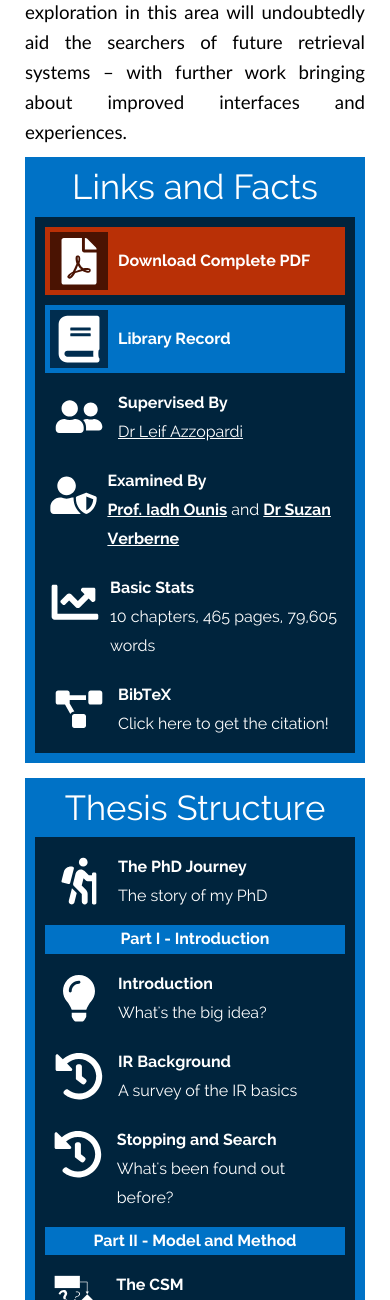
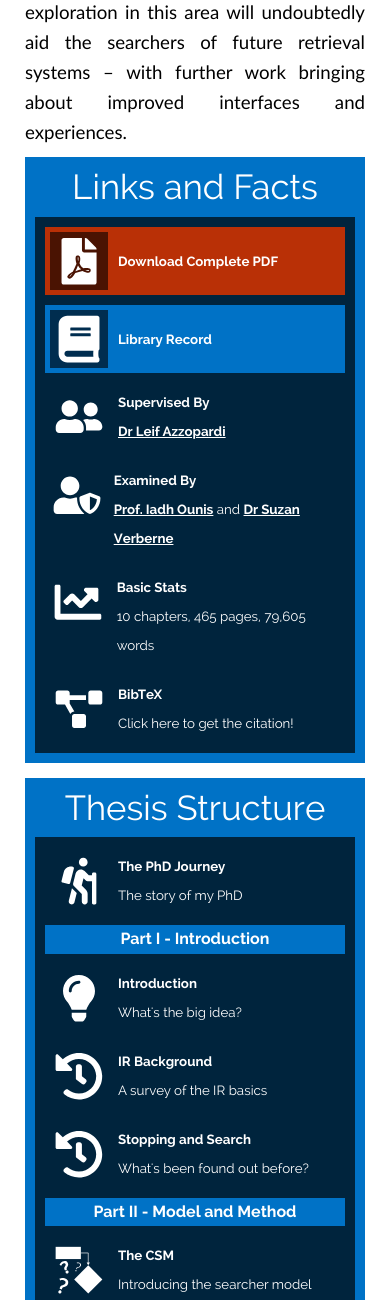
Before and after one commit to maxwelld90/dmax_website, a Django app: page /thesis/ in a window 390 px wide. Shown: the part 4260-5560 px from the top of the page. Run offline with Django 3.2, Linux system fonts and the light colour scheme; style sheets or scripts are compiled from the project's sources; some libraries are stand-ins or nearby versions.

Commit message:
Added font size drop for rightboxes

```diff
--- a/website_project/static/css/rightbox.less
+++ b/website_project/static/css/rightbox.less
@@ -144,3 +144,17 @@
         background-color: @right-container-background-colour-small;
     }
 }
+
+@media screen and (max-width: 1200px) {
+    .right ul li span.text {
+        font-size: 10pt;
+    }
+
+    .right ul li span.text-multi span {
+        font-size: 10pt;
+    }
+
+    .right ul li span.text-multi span ul li {
+        font-size: 10pt;
+    }
+}
--- a/website_project/templates/dmax_org_uk/thesis.html
+++ b/website_project/templates/dmax_org_uk/thesis.html
@@ -61,7 +61,7 @@
                             <ul>
                                 <li class="red with-image"><a href="http://bit.ly/modelling-search-and-stopping" class="whole" target="_blank"><span class="image sprite-icon-pdf"></span><span class="text"><strong>Download Complete PDF</strong></span></a></li>
                                 <li class="with-image"><a href="http://theses.gla.ac.uk/41132/" class="whole" target="_blank"><span class="image sprite-icon-book"></span><span class="text"><strong>Library Record</strong></span></a></li>
-                                <li class="noback with-image"><span class="image sprite-icon-people"></span><span class="text-multi"><span><strong>Supervised By</strong></span><span><a href="https://www.strath.ac.uk/staff/azzopardileifdr/" target="_blank">Dr Leif Azzopardi</a></span></span></li>
+                                <li class="noback with-image"><span class="image sprite-icon-people"></span><span class="text-multi"><span><strong>Supervised By</strong></span><span><a href="https://www.strath.ac.uk/staff/azzopardileifdr/" target="_blank"><strong>Dr Leif Azzopardi</strong></a></span></span></li>
                                 <li class="noback with-image"><span class="image sprite-icon-people_shield"></span><span class="text-multi"><span><strong>Examined By</strong></span><span><a href="http://www.dcs.gla.ac.uk/~ounis/" target="_blank"><strong>Prof. Iadh Ounis</strong></a> and <a href="http://liacs.leidenuniv.nl/~verbernes/" target="_blank"><strong>Dr Suzan Verberne</strong></a></span></span></li>
                                 <li class="noback with-image"><span class="image sprite-icon-stats"></span><span class="text-multi"><span><strong>Basic Stats</strong></span><span>10 chapters, 465 pages, 79,605 words</span></span></li>
                                 <li class="noback with-image"><a href="{% url 'dmax_org_uk:publications-bibtex' 'thesis' %}" class="whole" target="_blank"><span class="image sprite-icon-cite"></span><span class="text-multi"><span><strong>BibTeX</strong></span><span>Click here to get the citation!</span></span></a></li>
```
